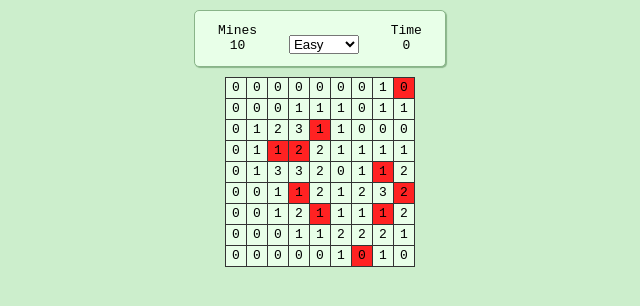
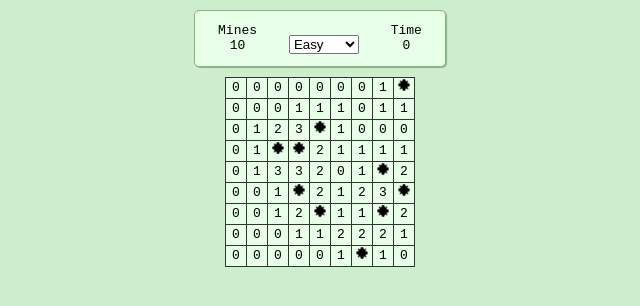
Before and after one commit to mjgwood/minesweeper, a plain HTML site: page index.html in a window 1280 px wide. Shown: the whole page, without its empty margins (320-960 px from the left). Drawn offline with Linux system fonts and the light colour scheme.

Commit message:
add images

```diff
--- a/css/styles.css
+++ b/css/styles.css
@@ -63,7 +63,16 @@ body {
       background-color: #e8ffe8; }
       #container #grid tbody tr td:hover {
         background-color: #e8ffe8; }
+      #container #grid tbody tr td div {
+        width: 100%;
+        height: 100%;
+        overflow: hidden;
+      }
   #container .mine {
-    background-color: #FF2222 !important; }
+     }
+  #container .flag-mine {
+    width: 12px;
+    height: 12px;
+  }
 
 /*# sourceMappingURL=styles.css.map */
--- a/js/minesweeper.js
+++ b/js/minesweeper.js
@@ -6,6 +6,7 @@ var minesweeper = (function() {
     inititialize: function() {
       this.squares = [];
       this.mines = [];
+      this.numMines = 10;
       this.createGrid();
     },
 
@@ -20,7 +21,7 @@ var minesweeper = (function() {
 
         for ( var j = 0; j < numCols; j++ ) {
           this.squares.push([i,j]);
-          toAdd += "<td id=" + (i * numRows + j) + "></td>";
+          toAdd += "<td><div id=" + (i * numRows + j) + "></div></td>";
         }
 
         toAdd += "</tr>";
@@ -57,7 +58,7 @@ var minesweeper = (function() {
 
     displayMines: function() {
       for ( var i = 0; i < this.mines.length; i++ ) {
-        $("#" + this.getSquareId(this.mines[i])).addClass("mine");
+        $("#" + this.getSquareId(this.mines[i])).addClass("mine").html("<img class='flag-mine' src='img/mine.gif'/>");
       }
 
       this.getNumOfTouchingMines();
@@ -98,7 +99,9 @@ var minesweeper = (function() {
           }
         }
 
-        $("#" + i).text(touchingMines);
+        if ( !$("#" + i).hasClass("mine") ) {
+          $("#" + i).text(touchingMines);
+        }
       }
     }
   };
@@ -121,5 +124,6 @@ $(document).ready( function() {
   //   }
   // }
 
+  //$("#38").html("<img class='flag-mine' src='img/mine.gif'/>");
 
 });
```
Also changed, not shown: img/flag.gif (added), img/mine.gif (added).
